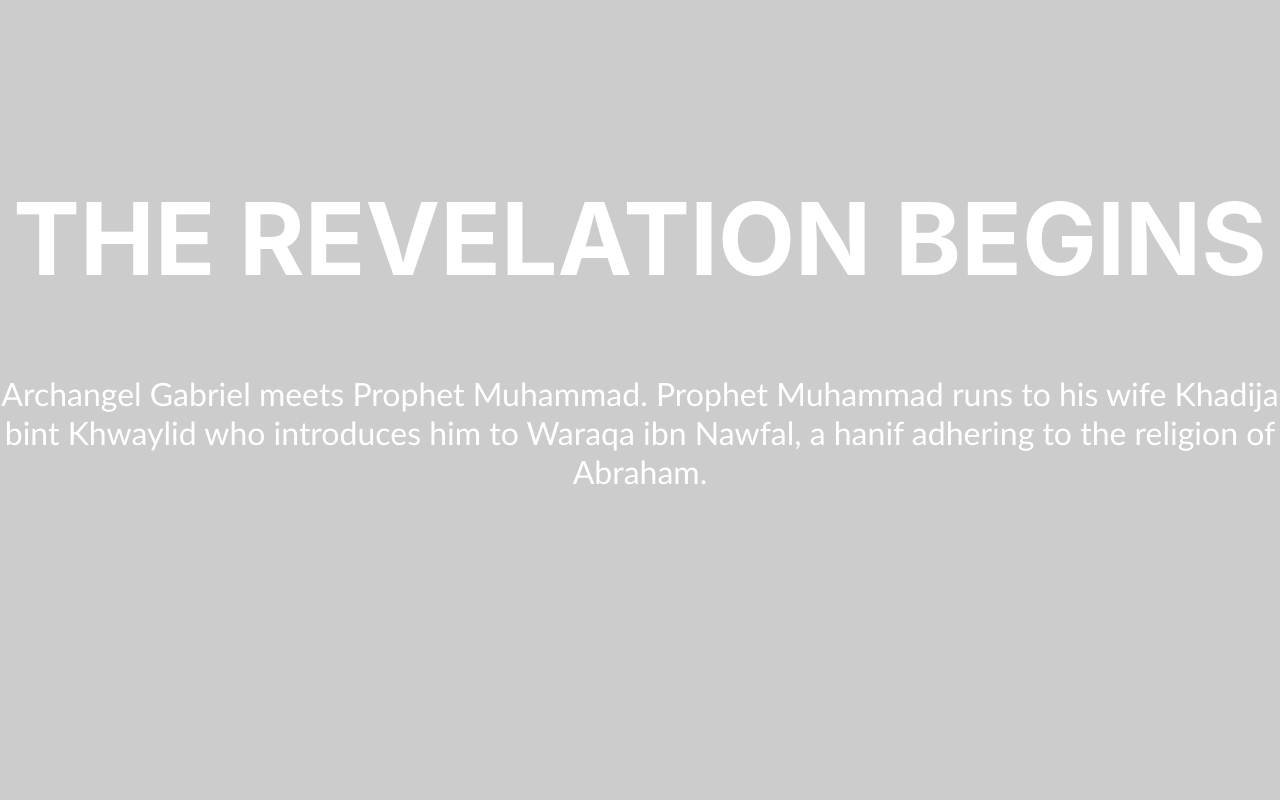
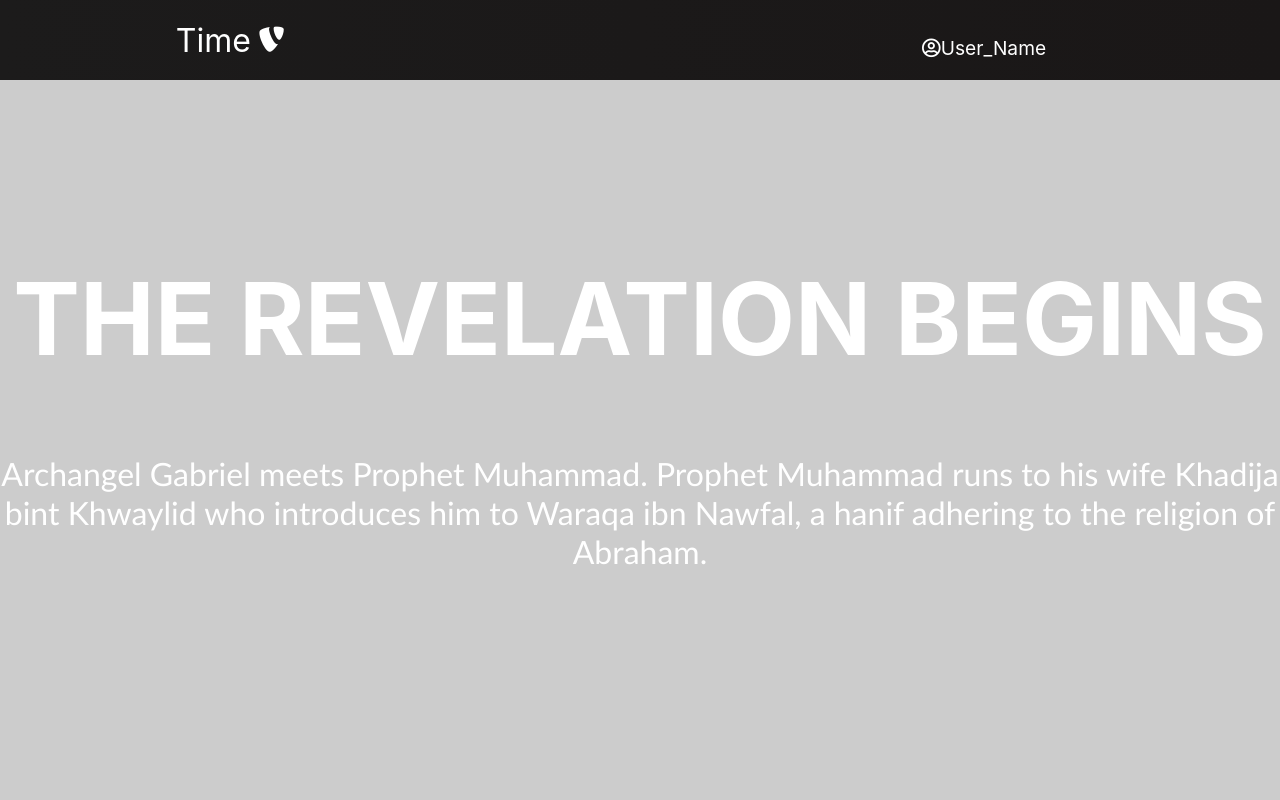
Before and after one commit to AbdelRahmanKhalil/time_app, a React (Create React App) app: page / in a window 1280 px wide. Shown: the top 800 px of the page. Built offline with nearby package versions, Linux system fonts and the light colour scheme.

Commit message:
navbar added

```diff
--- a/public/index.html
+++ b/public/index.html
@@ -10,6 +10,7 @@
       content="Web site created using create-react-app"
     />
     <link rel="apple-touch-icon" href="%PUBLIC_URL%/logo192.png" />
+    <link rel="stylesheet" href="https://use.fontawesome.com/releases/v5.15.3/css/all.css" integrity="sha384-SZXxX4whJ79/gErwcOYf+zWLeJdY/qpuqC4cAa9rOGUstPomtqpuNWT9wdPEn2fk" crossorigin="anonymous">
     <!--
       manifest.json provides metadata used when your web app is installed on a
       user's mobile device or desktop. See https://developers.google.com/web/fundamentals/web-app-manifest/
--- a/src/App.js
+++ b/src/App.js
@@ -1,12 +1,13 @@
 import './App.css';
 import { BrowserRouter as Router, Switch, Route } from 'react-router-dom';
+import Navbar from './components/Navbar';
 import Home from './components/pages/Home';
 
 function App() {
   return (
     <>
       <Router>
-
+        <Navbar />
         <Switch>
           <Route path='/' exact component= {Home} />
         </Switch>
--- /dev/null
+++ b/src/components/Navbar.css
@@ -0,0 +1,158 @@
+.navbar {
+    background: linear-gradient(90deg, rgb(28, 27, 27) 0%, rgb(26, 23, 23) 100%);
+    height: 80px;
+    display: flex;
+    justify-content: center;
+    align-items: center;
+    font-size: 1.2rem;
+    position: sticky;
+    top: 0;
+    z-index: 999;
+  }
+
+  .navbar-container {
+    display: flex;
+    justify-content: center;
+    align-items: center;
+    height: 80px;
+    max-width: 1500px;
+  }
+
+  .navbar-logo {
+    color: #fff;
+    justify-self: start;
+    margin-left: 20px;
+    cursor: pointer;
+    text-decoration: none;
+    font-size: 2rem;
+    display: flex;
+    align-items: center;
+  }
+
+  .fa-typo3 {
+    margin-left: 0.5rem;
+    font-size: 1.8rem;
+  }
+
+  .nav-menu {
+    display: grid;
+    grid-template-columns: repeat(4, auto);
+    grid-gap: 10px;
+    list-style: none;
+    text-align: center;
+    width: 60vw;
+    justify-content: end;
+    margin-right: 2rem;
+  }
+
+  .nav-item {
+    height: 80px;
+  }
+
+  .nav-links {
+    color: #fff;
+    display: flex;
+    align-items: center;
+    text-decoration: none;
+    padding: 0.5rem 1rem;
+    height: 100%;
+  }
+
+  .nav-links:hover {
+    border-bottom: 4px solid #fff;
+    transition: all 0.2s ease-out;
+  }
+
+  .fa-bars {
+    color: #fff;
+  }
+
+  .nav-links-mobile {
+    display: none;
+  }
+
+  .menu-icon {
+    display: none;
+  }
+
+  @media screen and (max-width: 960px) {
+    .NavbarItems {
+      position: relative;
+    }
+
+    .nav-menu {
+      display: flex;
+      flex-direction: column;
+      width: 100%;
+      height: 90vh;
+      position: absolute;
+      top: 80px;
+      left: -100%;
+      opacity: 1;
+      transition: all 0.5s ease;
+    }
+
+    .nav-menu.active {
+      background: #242222;
+      left: 0;
+      opacity: 1;
+      transition: all 0.5s ease;
+      z-index: 1;
+    }
+
+    .nav-links {
+      text-align: center;
+      padding: 2rem;
+      width: 100%;
+      display: table;
+    }
+
+    .nav-links:hover {
+      background-color: #fff;
+      color: #242424;
+      border-radius: 0;
+    }
+
+    .navbar-logo {
+      position: absolute;
+      top: 0;
+      left: 0;
+      transform: translate(25%, 50%);
+    }
+
+    .menu-icon {
+      display: block;
+      position: absolute;
+      top: 0;
+      right: 0;
+      transform: translate(-100%, 60%);
+      font-size: 1.8rem;
+      cursor: pointer;
+    }
+
+    .fa-times {
+      color: #fff;
+      font-size: 2rem;
+    }
+
+    .nav-links-mobile {
+      display: block;
+      text-align: center;
+      margin: 2rem auto;
+      border-radius: 4px;
+      width: 80%;
+      text-decoration: none;
+      font-size: 1.5rem;
+      background-color: transparent;
+      color: #fff;
+      padding: 14px 20px;
+      border: 1px solid #fff;
+      transition: all 0.3s ease-out;
+    }
+
+    .nav-links-mobile:hover {
+      background: #fff;
+      color: #242424;
+      transition: 250ms;
+    }
+  }
--- /dev/null
+++ b/src/components/Navbar.js
@@ -0,0 +1,35 @@
+import React, {useState, usestate} from 'react';
+import {Link} from 'react-router-dom';
+import './Navbar.css'
+
+function Navbar() {
+    const {click, setClick} = useState(false);
+    function handleClick(){
+
+
+    }
+    return (
+        <>
+        <nav className="navbar">
+            <div className="navbar-container">
+                <Link to="/" className="navbar-logo">
+                    Time <i className="fab fa-typo3" />
+                </Link>
+                {/* <div className="menu-icon" onClick={handleClick}>
+                    <i className={click ? 'fas fa-times' : 'fas fa-bars'} />
+                </div> */}
+
+                <ul className="nav-menu">
+                    <li className="nav-item">
+                        <Link to='/' className="nav-links">
+                        <i className="far fa-user-circle" />   User_Name
+                        </Link>
+                    </li>
+                </ul>
+            </div>
+        </nav>
+        </>
+    )
+}
+
+export default Navbar
```
